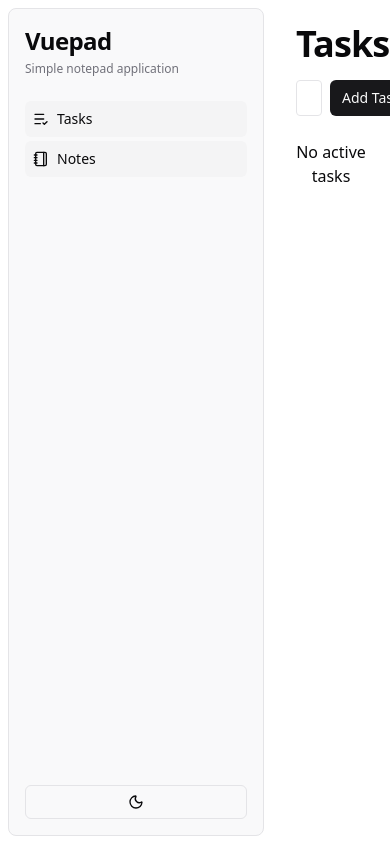
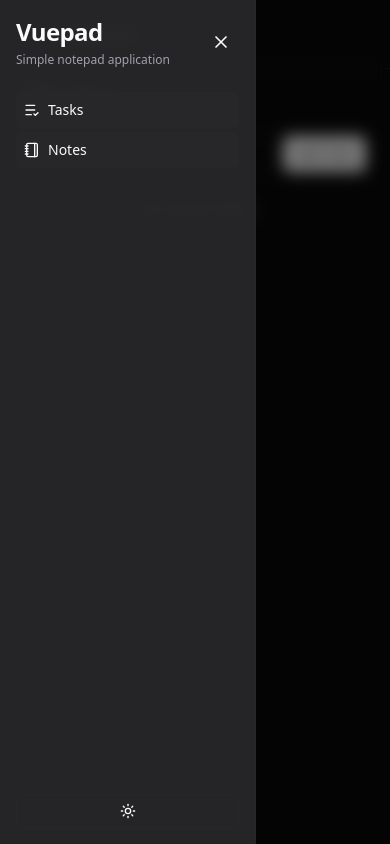
Before and after one commit to hdprajwal/vuepad, a Vue app: page / in a window 390 px wide. Both pictures are taken after a click on the button "Toggle menu". Built offline with nearby package versions, Linux system fonts and the light colour scheme.

Commit message:
feat: Implement a responsive mobile sidebar and optimize note item layout for smaller screens.

```diff
--- a/src/App.vue
+++ b/src/App.vue
@@ -1,25 +1,64 @@
 <script setup lang="ts">
+import { ref } from 'vue'
 import { RouterView } from 'vue-router'
-import { ListCheck, Notebook, Sun, Moon } from 'lucide-vue-next'
+import { ListCheck, Notebook, Sun, Moon, Menu, X } from 'lucide-vue-next'
 import { useTheme } from './composables/useTheme'
 
 const { theme, toggleTheme } = useTheme();
+const sidebarOpen = ref(false);
+
+const toggleSidebar = () => {
+  sidebarOpen.value = !sidebarOpen.value;
+};
+
+const closeSidebar = () => {
+  sidebarOpen.value = false;
+};
 </script>
 
 <template>
   <div class="flex h-screen w-full">
-    <aside class="w-64 m-2 p-4 rounded-lg bg-secondary/50 border border-border flex flex-col justify-between">
+    <header
+      class="md:hidden fixed top-0 left-0 right-0 z-30 flex items-center gap-3 p-4 bg-background border-b border-border">
+      <button @click="toggleSidebar"
+        class="p-2 rounded-md hover:bg-accent hover:text-accent-foreground transition-colors" aria-label="Toggle menu">
+        <Menu v-if="!sidebarOpen" class="h-5 w-5" />
+        <X v-else class="h-5 w-5" />
+      </button>
+      <h1 class="text-xl font-bold tracking-tight">Vuepad</h1>
+    </header>
+
+    <div v-if="sidebarOpen" class="md:hidden fixed inset-0 z-40 bg-black/50 backdrop-blur-sm" @click="closeSidebar">
+    </div>
+
+    <aside :class="[
+      'fixed md:relative z-50 md:z-auto',
+      'w-64 h-screen md:h-auto',
+      'top-0 left-0',
+      'm-0 md:m-2 p-4 md:rounded-lg bg-secondary/95 md:bg-secondary/50 border-r md:border border-border',
+      'flex flex-col justify-between',
+      'transform transition-transform duration-300 ease-in-out',
+      'md:transform-none md:translate-x-0',
+      sidebarOpen ? 'translate-x-0' : '-translate-x-full'
+    ]">
       <div class="space-y-6">
-        <div>
-          <h1 class="text-2xl font-bold tracking-tight">Vuepad</h1>
-          <p class="text-xs text-muted-foreground mt-1">Simple notepad application</p>
+        <div class="flex items-center justify-between md:block">
+          <div>
+            <h1 class="text-2xl font-bold tracking-tight">Vuepad</h1>
+            <p class="text-xs text-muted-foreground mt-1">Simple notepad application</p>
+          </div>
+          <button @click="closeSidebar"
+            class="md:hidden p-2 rounded-md hover:bg-accent hover:text-accent-foreground transition-colors"
+            aria-label="Close menu">
+            <X class="h-5 w-5" />
+          </button>
         </div>
         <nav>
           <ul class="flex flex-col gap-1">
             <li>
               <RouterLink to="/"
                 class="flex items-center gap-2 p-2 rounded-md bg-secondary text-foreground hover:bg-accent hover:text-accent-foreground transition-colors"
-                active-class="bg-accent text-accent-foreground">
+                active-class="bg-accent text-accent-foreground" @click="closeSidebar">
                 <ListCheck class="h-4 w-4" />
                 <span class="text-sm font-medium">Tasks</span>
               </RouterLink>
@@ -27,7 +66,7 @@
             <li>
               <RouterLink to="/notes"
                 class="flex items-center gap-2 p-2 rounded-md bg-secondary text-foreground hover:bg-accent hover:text-accent-foreground transition-colors"
-                active-class="bg-accent text-accent-foreground">
+                active-class="bg-accent text-accent-foreground" @click="closeSidebar">
                 <Notebook class="h-4 w-4" />
                 <span class="text-sm font-medium">Notes</span>
               </RouterLink>
@@ -41,7 +80,8 @@
         <Moon v-else class="h-4 w-4" />
       </button>
     </aside>
-    <main class="flex-1 overflow-y-auto p-6">
+
+    <main class="flex-1 overflow-y-auto p-6 pt-20 md:pt-6">
       <div class="">
         <section class="w-full">
           <RouterView />
--- a/src/assets/main.css
+++ b/src/assets/main.css
@@ -134,7 +134,7 @@
     li {
       @apply flex gap-2;
       input[type="checkbox"] {
-        @apply accent-primary;
+        @apply accent-secondary;
       }
     }
 }
--- a/src/components/Notes/NoteItem.vue
+++ b/src/components/Notes/NoteItem.vue
@@ -31,11 +31,11 @@
 
 <template>
     <div v-if="isNewNote" @click="addNote"
-        class="p-2 flex items-center justify-center border-2 border-dashed rounded-lg w-[250px] h-[300px] text-muted-foreground font-medium hover:border-primary/50 hover:text-primary cursor-pointer capitalize">
+        class="p-2 flex items-center justify-center border-2 border-dashed rounded-lg w-full h-[250px] md:w-[250px] md:h-[300px] text-muted-foreground font-medium hover:border-primary/50 hover:text-primary cursor-pointer capitalize">
         + New Note
     </div>
     <RouterLink :to="`/note/${note.id}`" v-else
-        class="p-4 border rounded-lg bg-card w-[250px] h-[300px] relative overflow-hidden flex flex-col group">
+        class="p-4 border rounded-lg bg-card w-full h-[250px] md:w-[250px] md:h-[300px] relative overflow-hidden flex flex-col group">
         <div class="flex-1 relative overflow-hidden">
             <h1 v-if="note.title" class="text-xl font-bold text-foreground mb-4">
                 {{ note.title }}
@@ -50,7 +50,7 @@
             <div
                 class="absolute bottom-0 left-0 right-0 h-12 bg-gradient-to-t from-card via-card/80 to-transparent pointer-events-none">
                 <button @click.stop.prevent="deleteNote(note.id)"
-                    class="absolute bottom-1 right-1 hidden pointer-events-auto group-hover:inline-flex items-center justify-center rounded-md text-sm font-medium transition-colors focus-visible:outline-none focus-visible:ring-1 focus-visible:ring-ring hover:bg-destructive hover:text-destructive-foreground h-8 w-8 text-destructive">
+                    class="absolute bottom-1 right-1 inline-flex md:hidden pointer-events-auto group-hover:inline-flex items-center justify-center rounded-md text-sm font-medium transition-colors focus-visible:outline-none focus-visible:ring-1 focus-visible:ring-ring hover:bg-destructive hover:text-destructive-foreground h-8 w-8 text-destructive">
                     <Trash class="w-4 h-4" />
                 </button>
             </div>
```
